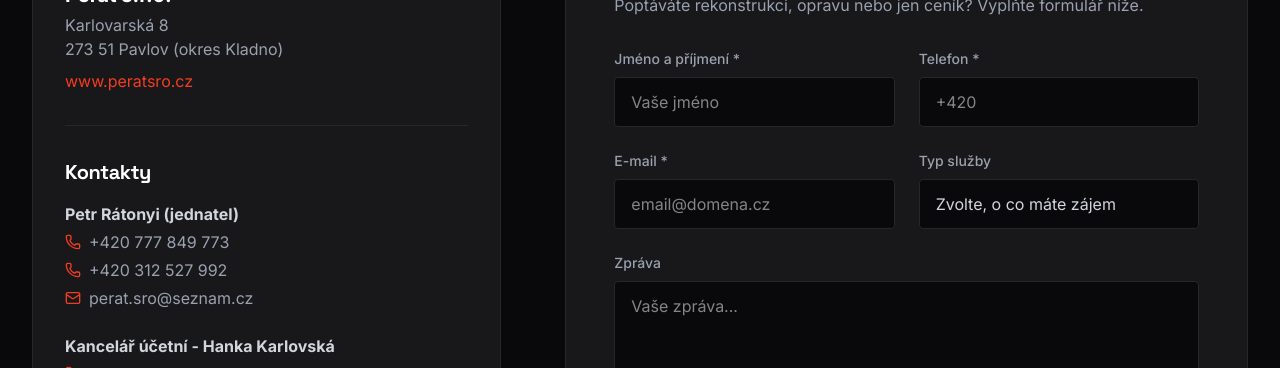
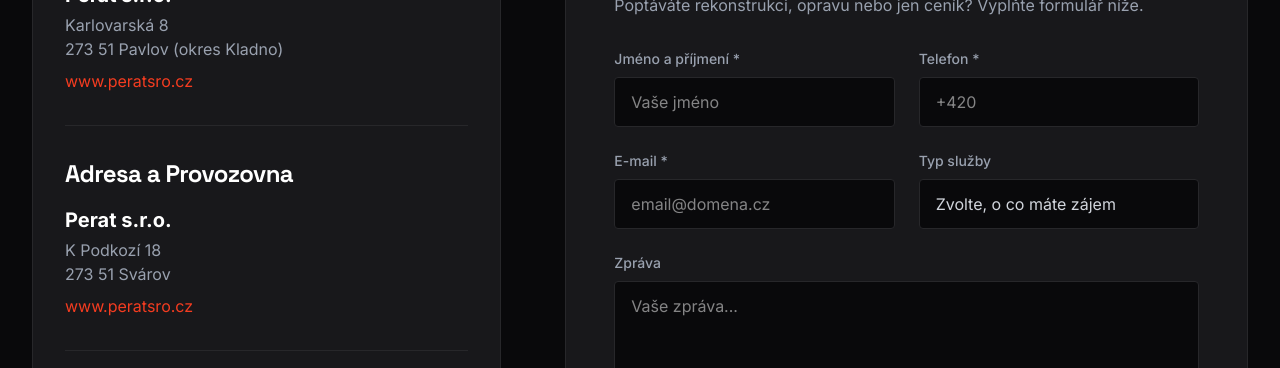
Before and after one commit to MarabuHraje/ratonyi, a React (Vite) app: page /kontakt in a window 1280 px wide. Shown: the part 900-1268 px from the top of the page. Built offline with nearby package versions, Linux system fonts and the light colour scheme.

Commit message:
feat(contact): add office address to contact page
Include a separate section for the company's operating address (provozovna) in addition to the registered office (sídlo) to improve transparency and location clarity for clients.

```diff
--- a/src/pages/Contact.tsx
+++ b/src/pages/Contact.tsx
@@ -44,6 +44,14 @@ export default function Contact() {
                  <p className="text-xl font-bold text-white mb-1">Perat s.r.o.</p>
                  <p className="text-gray-400">Karlovarská 8</p>
                  <p className="text-gray-400">273 51 Pavlov (okres Kladno)</p>
+                 <a href="https://www.peratsro.cz" className="text-primary hover:text-primary-dark transition-colors mt-2 inline-block">www.peratsro.cz</a>
+               </div>
+
+               <div className="border-t border-concrete pt-8">
+                 <h3 className="text-2xl font-bold mb-4 font-heading text-white">Adresa a Provozovna</h3>
+                 <p className="text-xl font-bold text-white mb-1">Perat s.r.o.</p>
+                 <p className="text-gray-400">K Podkozí 18</p>
+                 <p className="text-gray-400">273 51 Svárov</p>
                  <a href="https://www.peratsro.cz" className="text-primary hover:text-primary-dark transition-colors mt-2 inline-block">www.peratsro.cz</a>
                </div>
 
```
